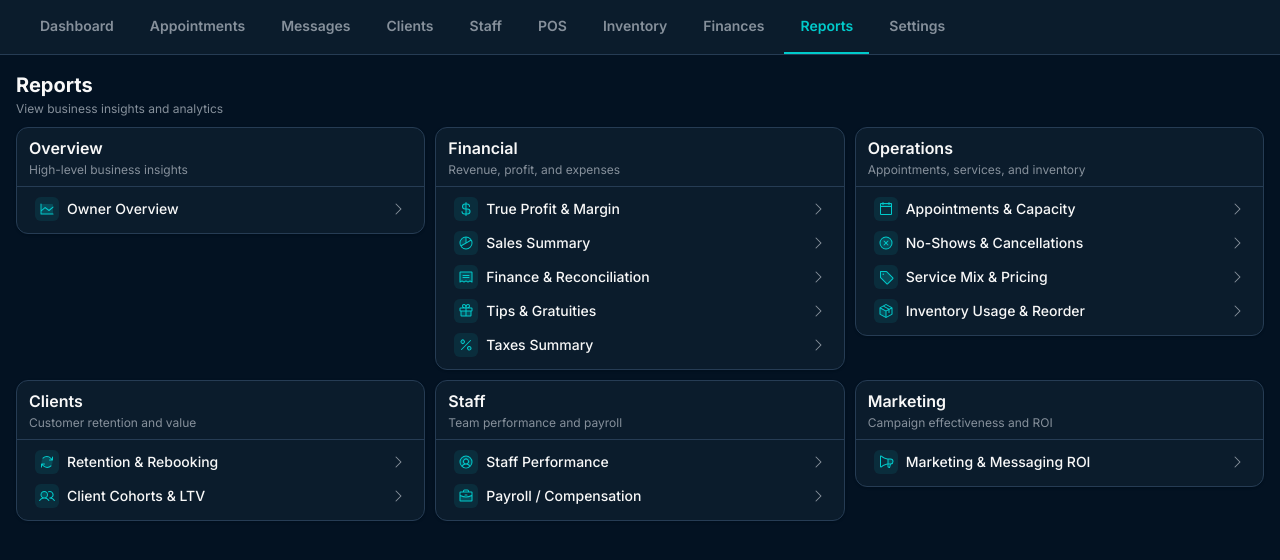
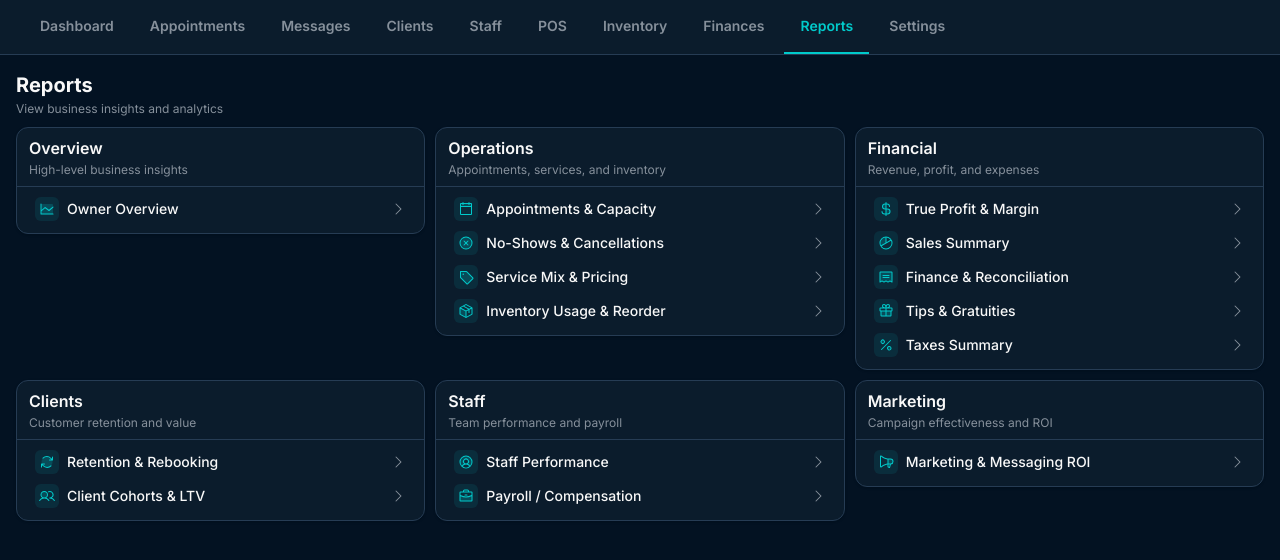
Before and after one commit to JimmysRanch/126, a React (Vite) app: page /reports in a window 1280 px wide. Shown: the top 560 px of the page. Built offline with nearby package versions, Linux system fonts and the light colour scheme.

Commit message:
Generated by Spark: Can you move the operations card up so that it’s right under the overview card please

```diff
--- a/src/pages/reports/index.tsx
+++ b/src/pages/reports/index.tsx
@@ -71,8 +71,8 @@ const REPORTS: ReportDefinition[] = [
 
 const CATEGORIES = [
   { id: 'overview', name: 'Overview', description: 'High-level business insights' },
+  { id: 'operations', name: 'Operations', description: 'Appointments, services, and inventory' },
   { id: 'financial', name: 'Financial', description: 'Revenue, profit, and expenses' },
-  { id: 'operations', name: 'Operations', description: 'Appointments, services, and inventory' },
   { id: 'clients', name: 'Clients', description: 'Customer retention and value' },
   { id: 'staff', name: 'Staff', description: 'Team performance and payroll' },
   { id: 'marketing', name: 'Marketing', description: 'Campaign effectiveness and ROI' },
```
